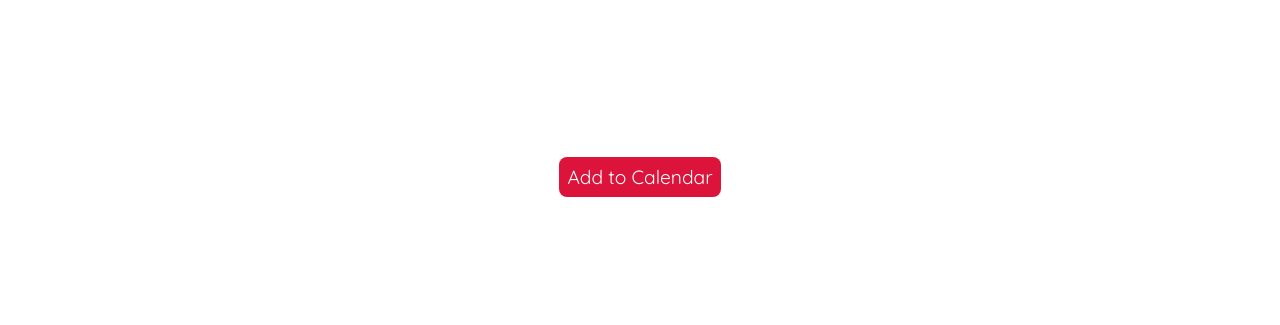
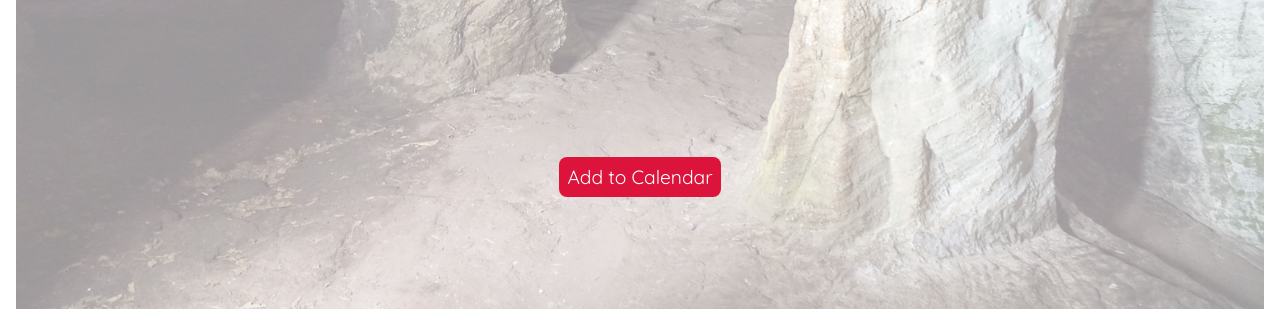
Before and after one commit to beardydave/save_the_date, a plain HTML site: page index.html in a window 1280 px wide. Shown: the part 475-800 px from the top of the page. Drawn offline with Linux system fonts and the light colour scheme; the site is published under a folder, as on GitHub Pages, so addresses that start at the root find nothing.

Commit message:
updated location of background image

```diff
--- a/style.css
+++ b/style.css
@@ -24,7 +24,7 @@ header {
   height: 100vh;
   width: 100vw;
   border: 1rem solid white;
-  background: url("/images/hawkstone_cave.jpeg") rgba(255, 255, 255, 0.6);
+  background: url("./images/hawkstone_cave.jpeg") rgba(255, 255, 255, 0.6);
   background-position: center;
   background-size: cover;
   background-blend-mode: lighten;
```
